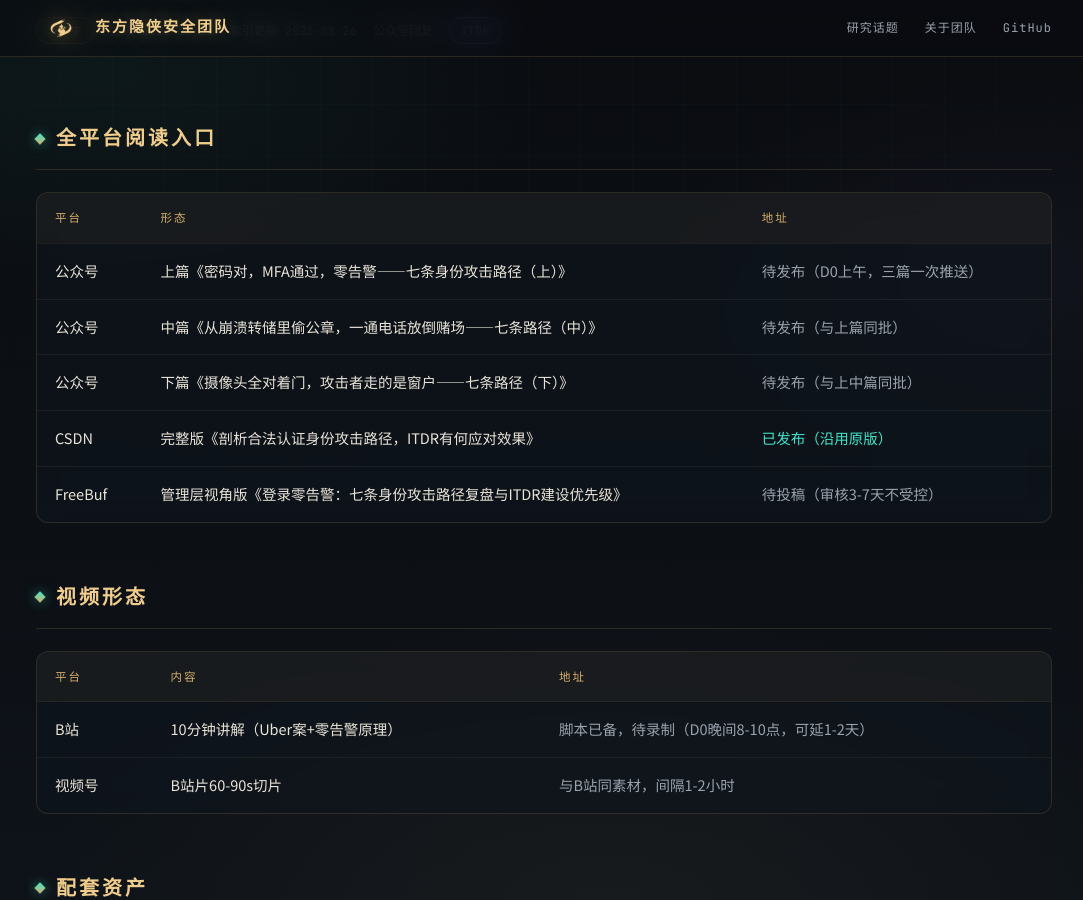
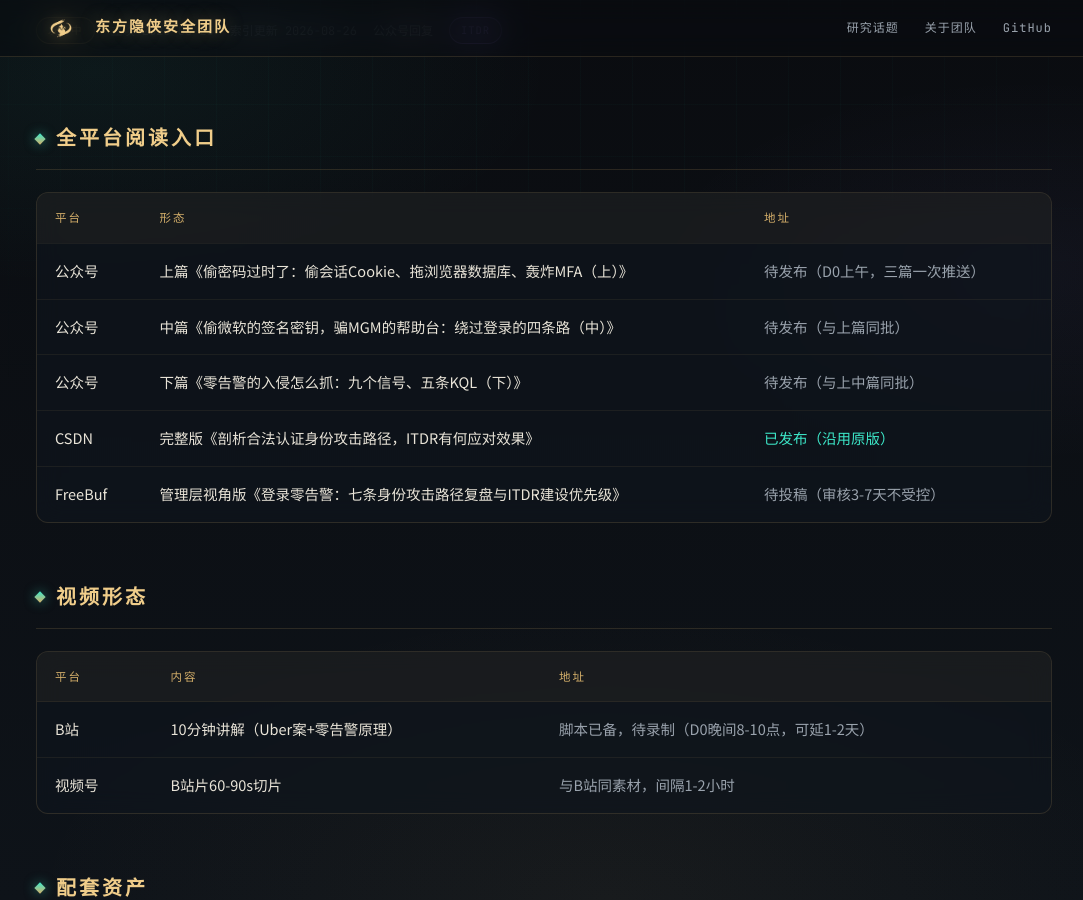
Before and after one commit to EastSword/EastSword.github.io, a Jekyll site: the page built from _topics/identity-attack-paths.md, in a window 1280 px wide and 900 px high, scrolled down 310 px. Shown: the whole window, without its empty margins (96-1179 px from the left). Built offline with Jekyll 4.4.1, drawn with Linux system fonts in a browser that asks for light colours.

Commit message:
课题页更新公众号三篇新标题（技术名词直给版）

```diff
--- a/_topics/identity-attack-paths.md
+++ b/_topics/identity-attack-paths.md
@@ -10,15 +10,15 @@
 tags: [身份安全, 企业安全, 检测工程]
 links:
   - platform: 公众号
-    form: 上篇《密码对，MFA通过，零告警——七条身份攻击路径（上）》
+    form: 上篇《偷密码过时了：偷会话Cookie、拖浏览器数据库、轰炸MFA（上）》
     url:
     note: 待发布（D0上午，三篇一次推送）
   - platform: 公众号
-    form: 中篇《从崩溃转储里偷公章，一通电话放倒赌场——七条路径（中）》
+    form: 中篇《偷微软的签名密钥，骗MGM的帮助台：绕过登录的四条路（中）》
     url:
     note: 待发布（与上篇同批）
   - platform: 公众号
-    form: 下篇《摄像头全对着门，攻击者走的是窗户——七条路径（下）》
+    form: 下篇《零告警的入侵怎么抓：九个信号、五条KQL（下）》
     url:
     note: 待发布（与上中篇同批）
   - platform: CSDN
```
